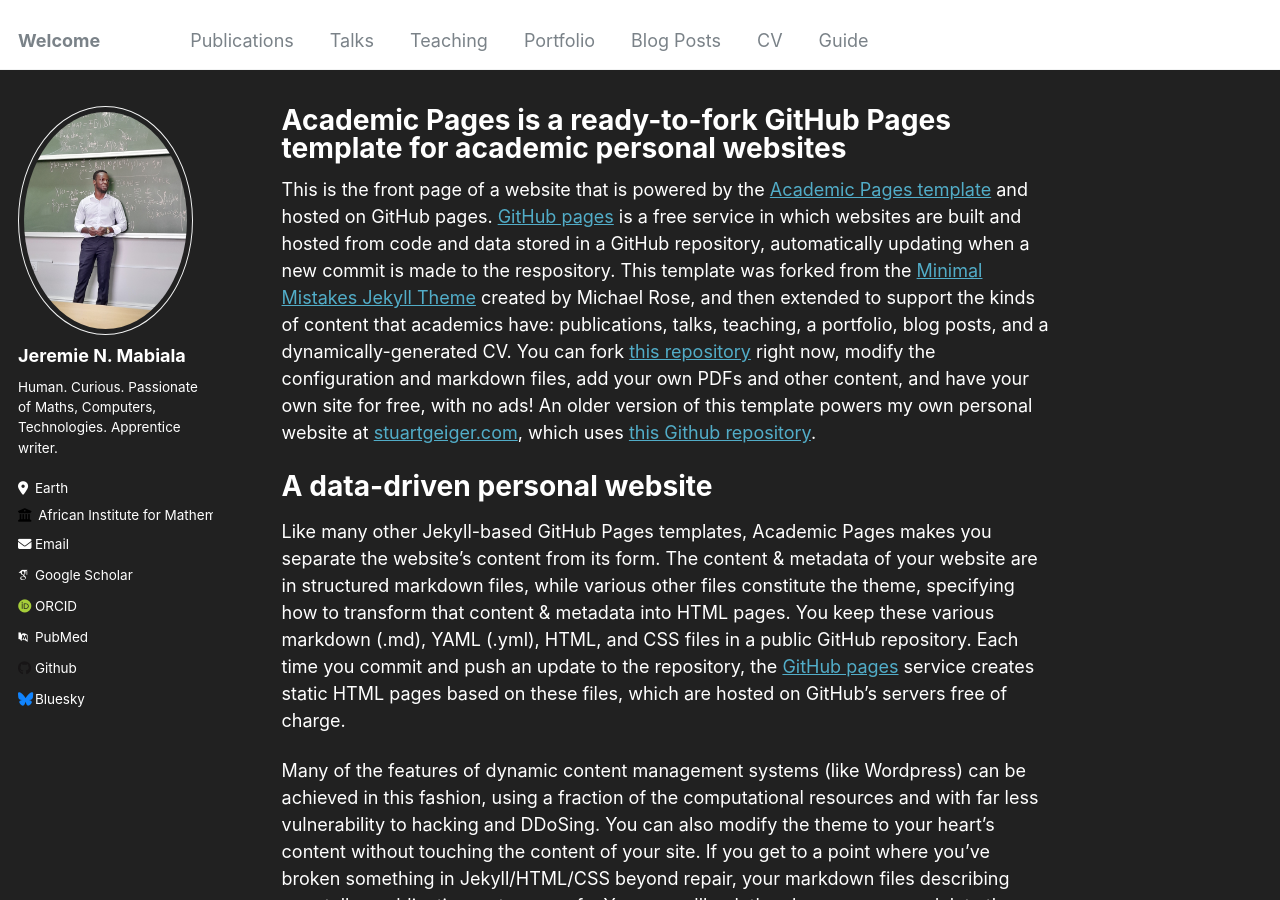
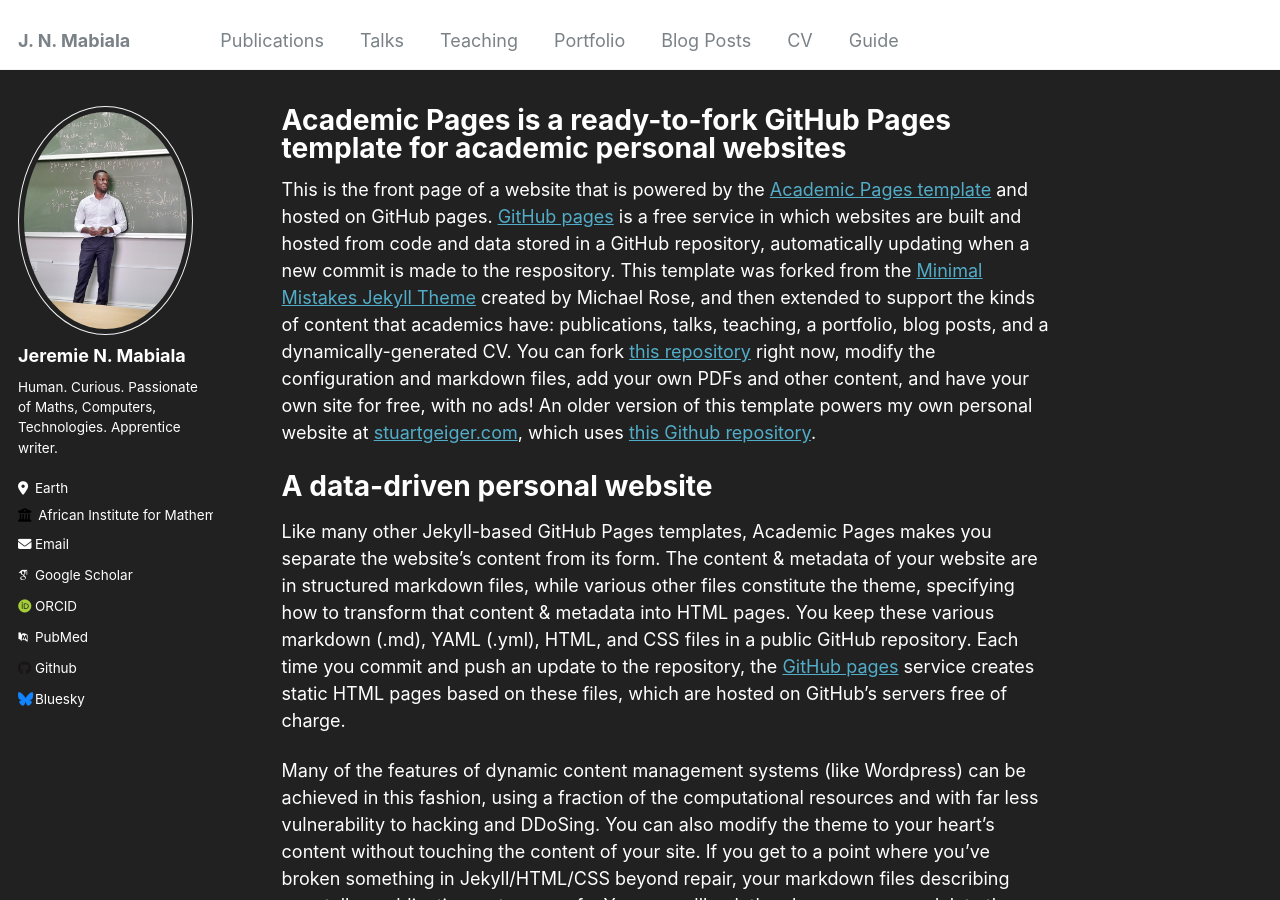
Before and after one commit to jnlandu/jeremie.github.io, a Jekyll site: the page built from _pages/about.md, in a window 1280 px wide and 900 px high. Built offline with Jekyll 4.4.1, drawn with Linux system fonts in a browser that asks for light colours; some web fonts are replaced.

Commit message:
profile added

```diff
--- a/_config.yml
+++ b/_config.yml
@@ -8,7 +8,7 @@
 
 # Basic Site Settings
 locale                   : "en-US"
-title                    : "Welcome"
+title                    : "J. N. Mabiala"
 title_separator          : "-"
 name                     : &name "Jeremie N. Mabiala"
 description              : &description "He is a graduate student in Machine Learning. He holds a Msc in Mathematical"
```
